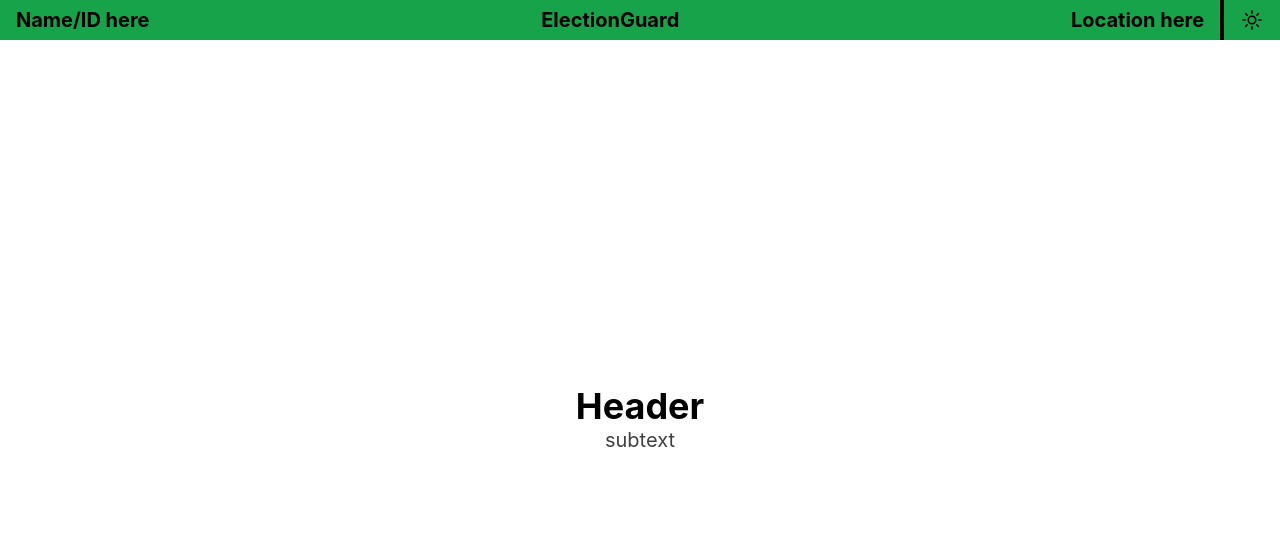
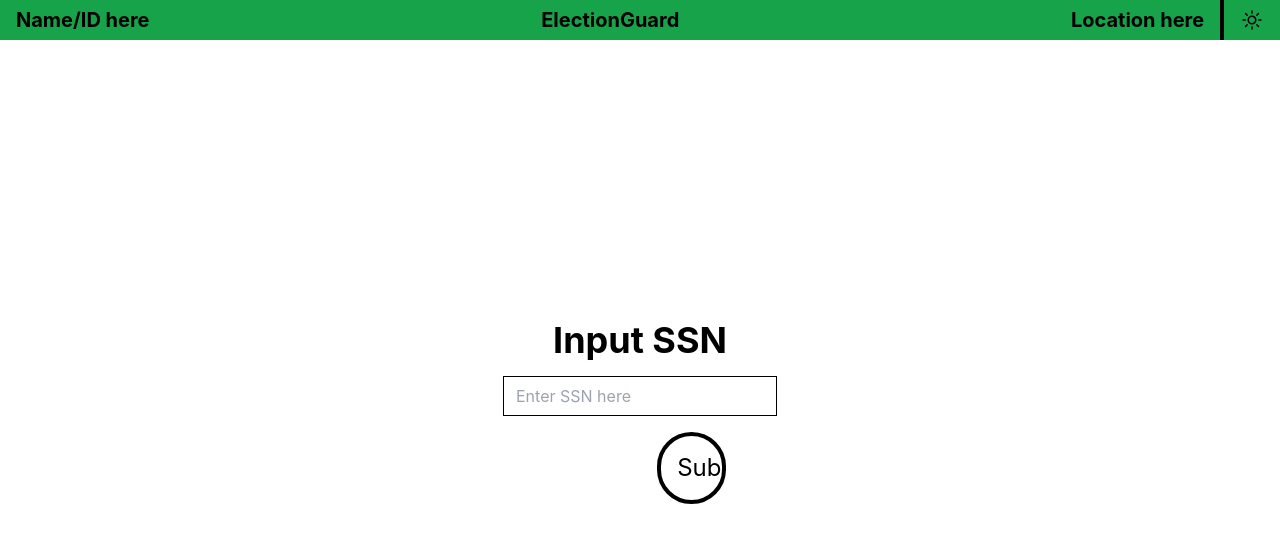
Before and after one commit to tommatz/SecureVotingBoothCopy, a React (Create React App) app in the folder frontend/: page / in a window 1280 px wide. Shown: the top 542 px of the page. Built offline with nearby package versions, Linux system fonts and the light colour scheme; the HTML template or start-up script is replaced by a standard one.

Commit message:
basic components added, formatting soon

```diff
--- a/frontend/src/App.js
+++ b/frontend/src/App.js
@@ -1,7 +1,8 @@
 import { useState } from 'react';
 import { BrowserRouter, Route, Routes } from 'react-router-dom'
 import TopBar from './components/TopBar';
-import Template from './components/Template';
+//import Template from './components/Template';
+import Login from './components/Login';
 
 function App() {
 
@@ -12,7 +13,7 @@
       <header id='App' className={`h-screen w-screen transition-colors duration-500  ${darkMode && 'dark bg-slate-800'}`}>
         <TopBar darkMode={darkMode} setDarkMode={setDarkMode}/>
         <Routes>
-          <Route path='/' element={<Template />}></Route>
+          <Route path='/' element={<Login />}></Route>
         </Routes>
       </header>
     </BrowserRouter>
--- a/frontend/src/components/Login.js
+++ b/frontend/src/components/Login.js
@@ -1,16 +1,36 @@
+import { useState } from "react"
+
 const Login = () => {
 
-    //Any page JSX would go up here
+    const [ssn, setssn] = useState("")
+
+    const handleChange = (e) => {
+        const target = e.target
+        if (!target.type)
+            return
+
+        setssn(e.value)
+    }
+
+    const onSubmit = (e) => {
+        e.preventDefault()
+        console.log(ssn)
+    }
 
     /*This return statement is what gets passed up to the App.js then to the index.js
     it is then displayed on the user's screen as the html within the return statement*/
 
     return (
-        <section id="template">
-            <div className="flex flex-col p-4">
-                <div className="flex flex-col space-y-4">
-                    <h1 className="text-4xl font-bold">Header</h1>
-                    <p className="text-xl text-gray-700">subtext</p>
+        <section id="login" className="h-[95%] w-full"> {/* The 95% vertical height of the template section is to fill the rest of the screen (top bar takes 5%) */}
+            <div className="flex h-full w-full">
+                <div className="m-auto text-center text-black dark:text-white transition-colors duration-500 space-y-4"> {/* This div is needed to center the items inside it using m-auto (margins auto) */}
+                    <h1 className="text-4xl font-bold"> Input SSN </h1>
+
+                    <form className='block' onSubmit={onSubmit}>
+                        <input type="text" name="ssn" value = {ssn} maxLength="11" placeholder='Enter SSN here' onChange={handleChange} className="mt-1 block w-full h-10 px-3 py-2 bg-white border border-black"/>
+                        <input type='submit' value='Submit' className={("w-1/2 mt-4 ml-[25%] md:w-1/4 md:ml-[37.5%] cursor-pointer mb-4 p-4 border-4 border-black rounded-full transition-all ease-in-out duration-300 hover:scale-110 hover:bg-green-600 md:text-xl lg:text-2xl xl:text-3xl")} />
+                    </form>
+
                 </div>
             </div>
         </section>
--- a/frontend/src/components/Template.js
+++ b/frontend/src/components/Template.js
@@ -1,6 +1,7 @@
 const Template = () => {
 
     //Any page JSX would go up here
+
 
     /*This return statement is what gets passed up to the App.js then to the index.js
     it is then displayed on the user's screen as the html within the return statement*/
```
